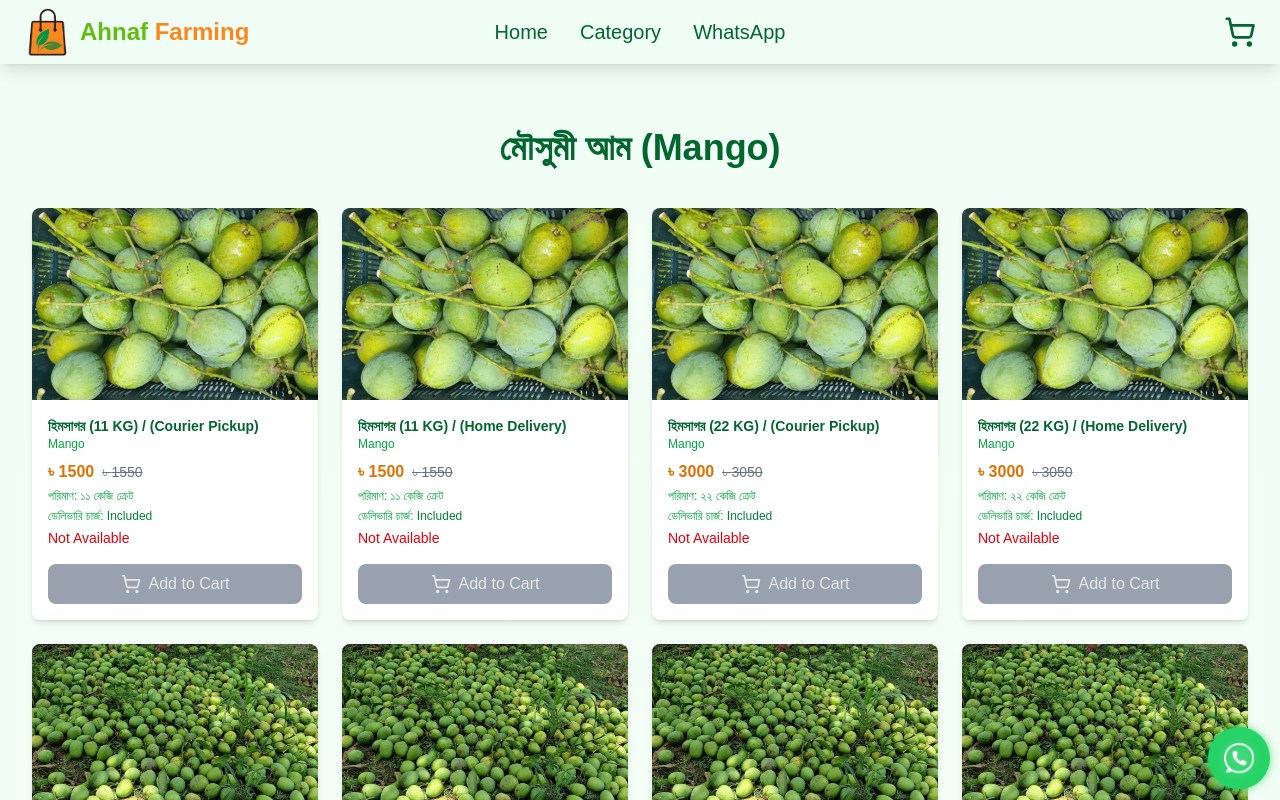
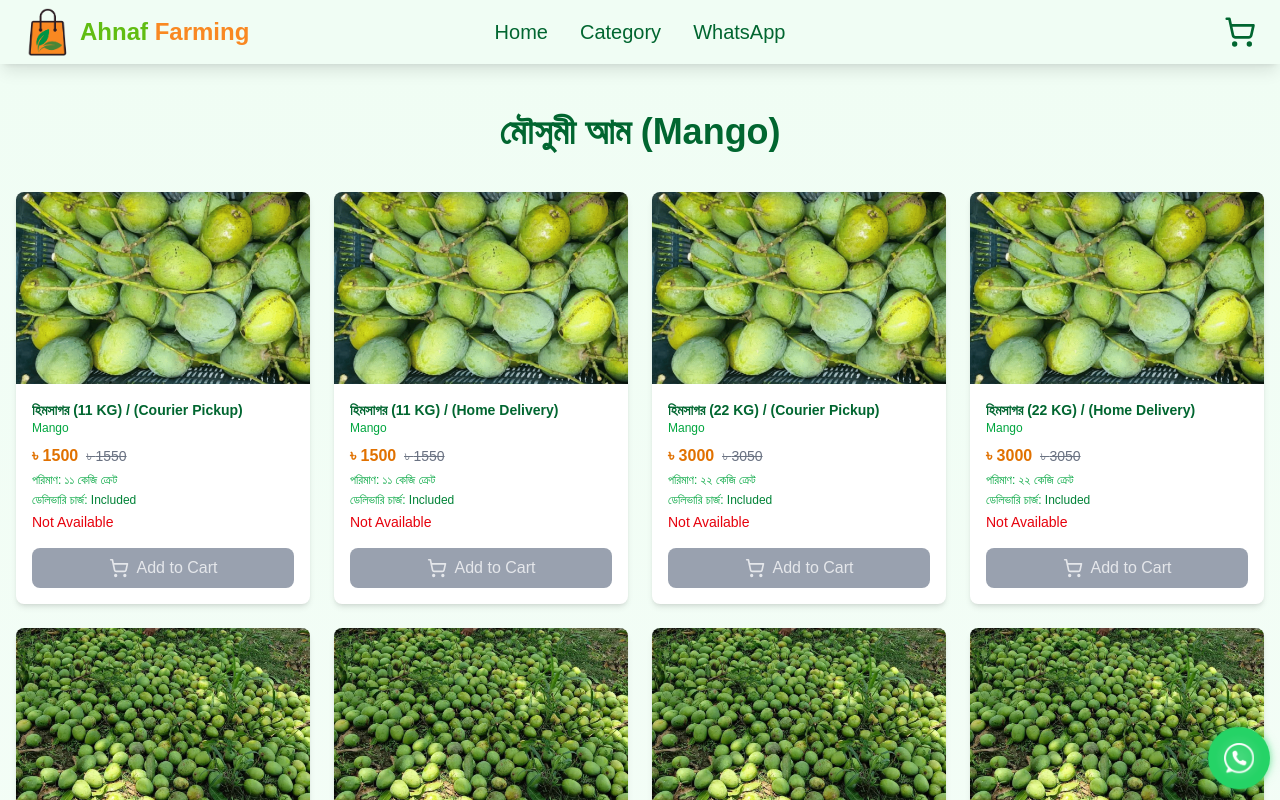
Before and after one commit to HubJourney123/ahnaf-farming-frontend, a Next.js app: page /category/mango in a window 1280 px wide. Shown: the top 800 px of the page. Built offline with nearby package versions, Linux system fonts and the light colour scheme.

Commit message:
Update page.js

```diff
--- a/src/app/category/mango/page.js
+++ b/src/app/category/mango/page.js
@@ -17,7 +17,7 @@ export default function MangoPage() {
   return (
     <div className="min-h-screen bg-green-50">
 
-      <div className="p-4">
+      <div className="p-0">
         <MangoGrid products={filteredProducts} addToCart={addToCart} />
       </div>
     </div>
```
